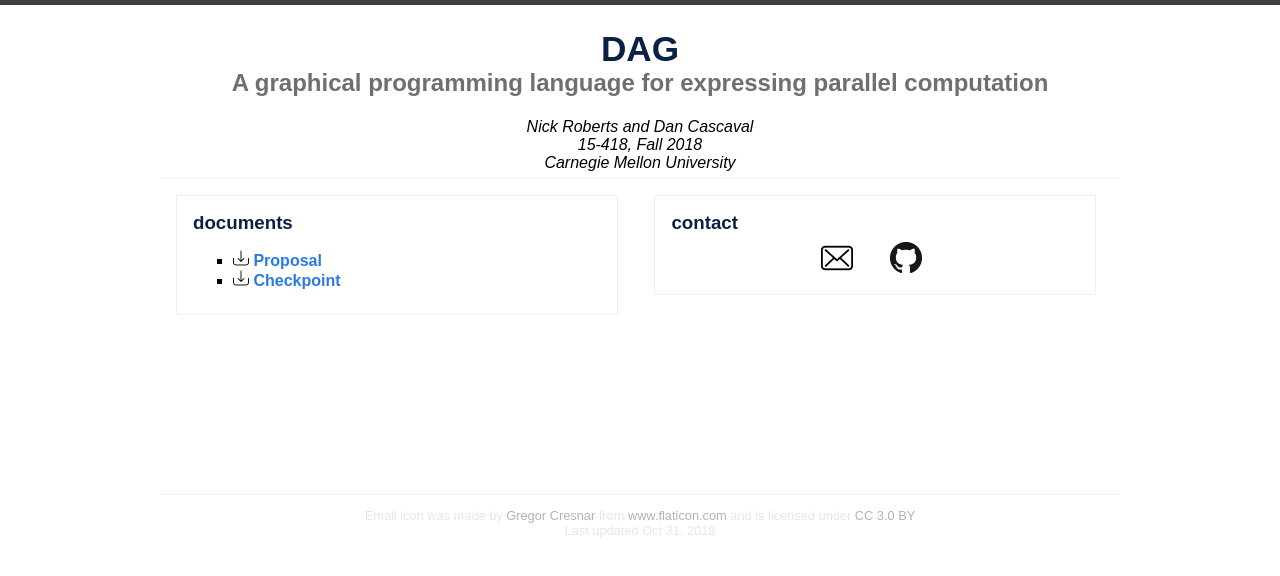
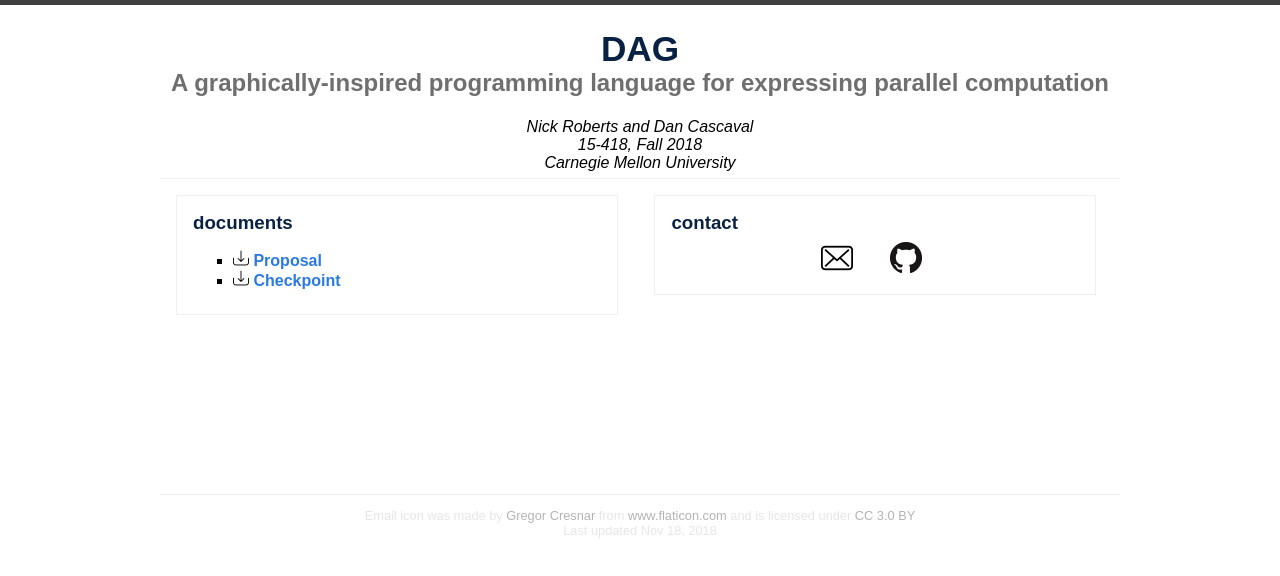
Before and after one commit to nick-and-dan/nick-and-dan.github.io, a plain HTML site: page 418/index.html in a window 1280 px wide. Drawn offline with Linux system fonts and the light colour scheme.

Commit message:
more accurate tagline.

```diff
--- a/418/index.html
+++ b/418/index.html
@@ -13,7 +13,7 @@
     <div id="content">
       <div id="header">
 	<h1>DAG</h1>
-	<h2>A graphical programming language for expressing parallel computation</h2>
+	<h2>A graphically-inspired programming language for expressing parallel computation</h2>
 	<h4>
 	  Nick Roberts and Dan Cascaval<br/>
 	  15-418, Fall 2018<br/>
@@ -55,7 +55,7 @@
       </div>
       <div id="footer">
 	<p>Email icon was made by <a href="http://www.flaticon.com/authors/gregor-cresnar" title="Gregor Cresnar">Gregor Cresnar</a> from <a href="http://www.flaticon.com" title="Flaticon">www.flaticon.com</a> and is licensed under <a href="http://creativecommons.org/licenses/by/3.0/" title="Creative Commons BY 3.0" >CC 3.0 BY</a></p>
-	<p>Last updated Oct 31, 2018</p>
+	<p>Last updated Nov 18, 2018</p>
       </div>
     </div>
   </body>
```
